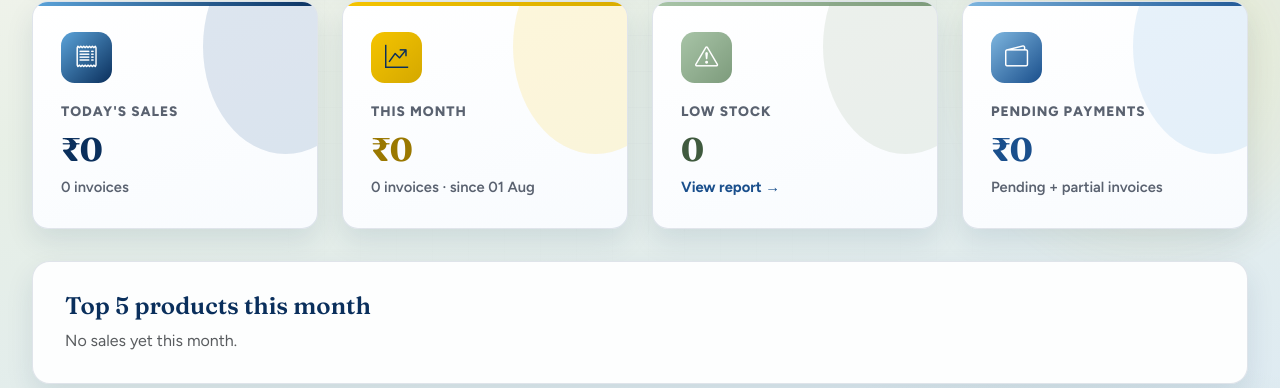
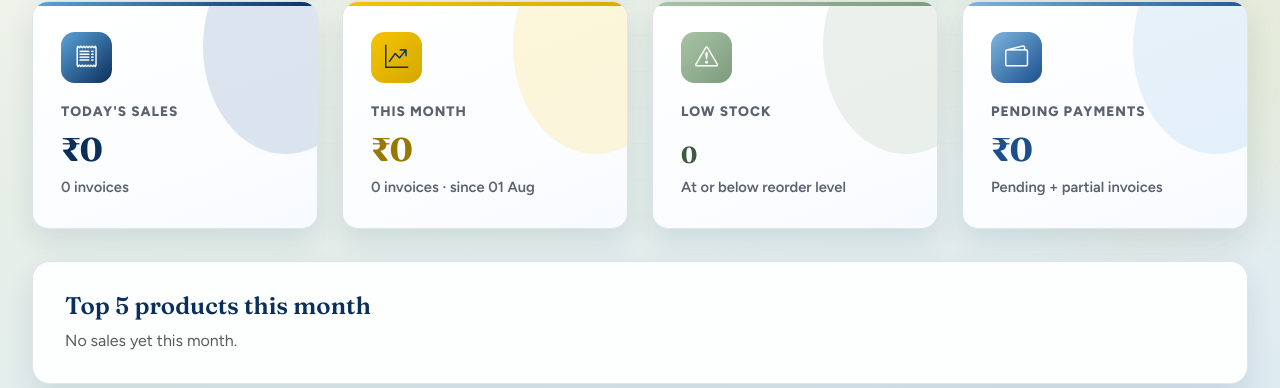
Before and after one commit to ghoneShubham/StockDesk, a Django app: page / in a window 1280 px wide. Shown: the part 253-641 px from the top of the page. Run offline with Django 5.2, Linux system fonts and the light colour scheme; the visitor is signed in with stand-in values (Sample User, id 1); data that the repository does not hold is empty; some libraries are stand-ins or nearby versions.

Commit message:
underline text rem

```diff
--- a/templates/core/dashboard.html
+++ b/templates/core/dashboard.html
@@ -24,17 +24,21 @@
         </div>
     </div>
     <div class="col-sm-6 col-xl-3">
+        {% if can_see_low_stock %}
+        <a href="{% url 'reports:low_stock' %}" class="sd-metric sd-metric--amber" aria-label="Open low stock report">
+            <div class="sd-metric__icon"><i class="bi bi-exclamation-triangle"></i></div>
+            <div class="sd-metric__label">Low Stock</div>
+            <div class="sd-metric__value">{{ low_stock_count }}</div>
+            <div class="sd-metric__meta">At or below reorder level</div>
+        </a>
+        {% else %}
         <div class="sd-metric sd-metric--amber">
             <div class="sd-metric__icon"><i class="bi bi-exclamation-triangle"></i></div>
             <div class="sd-metric__label">Low Stock</div>
-            {% if can_see_low_stock %}
-            <div class="sd-metric__value">{{ low_stock_count }}</div>
-            <div class="sd-metric__meta"><a href="{% url 'reports:low_stock' %}">View report →</a></div>
-            {% else %}
             <div class="sd-metric__value">&mdash;</div>
             <div class="sd-metric__meta">Manager / Owner only</div>
-            {% endif %}
         </div>
+        {% endif %}
     </div>
     <div class="col-sm-6 col-xl-3">
         <div class="sd-metric sd-metric--ink">
```
